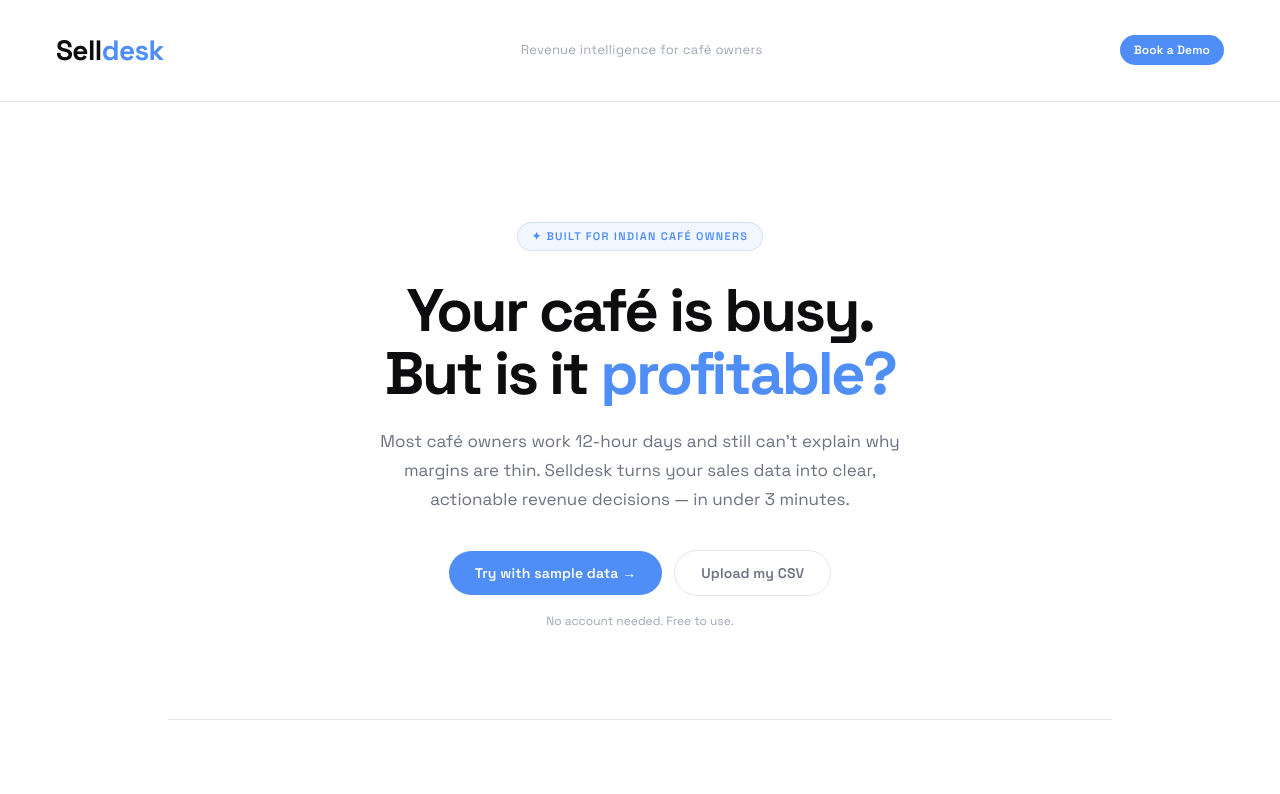
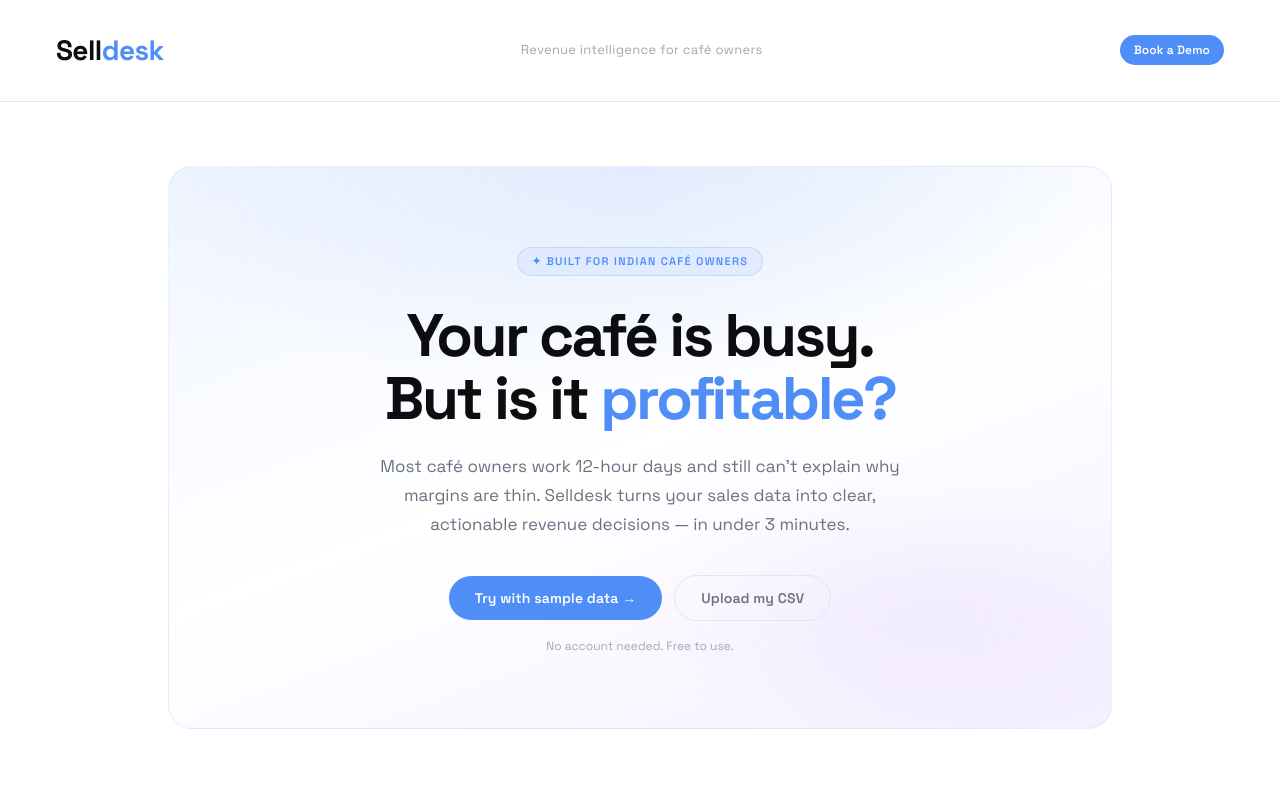
Before and after one commit to Aniruddh-14/selldesk-mvp, a React (Vite) app: page / in a window 1280 px wide. Shown: the top 794 px of the page. Built offline with nearby package versions, Linux system fonts and the light colour scheme; no server answers.

Commit message:
Add subtle blue-purple gradient to hero section

```diff
--- a/src/App.css
+++ b/src/App.css
@@ -282,11 +282,17 @@
 /* Hero */
 .landing-hero {
   text-align: center;
-  padding: 56px 0 16px;
+  padding: 80px 48px 72px;
   display: flex;
   flex-direction: column;
   align-items: center;
   gap: 0;
+  border-radius: var(--radius-xl);
+  background:
+    radial-gradient(ellipse 80% 60% at 50% 0%, rgba(79,142,247,0.12) 0%, transparent 70%),
+    radial-gradient(ellipse 50% 40% at 80% 80%, rgba(139,92,246,0.07) 0%, transparent 60%),
+    linear-gradient(160deg, #f0f5ff 0%, #ffffff 50%, #f5f0ff 100%);
+  border: 1px solid rgba(79,142,247,0.1);
 }
 
 .landing-eyebrow {
```
